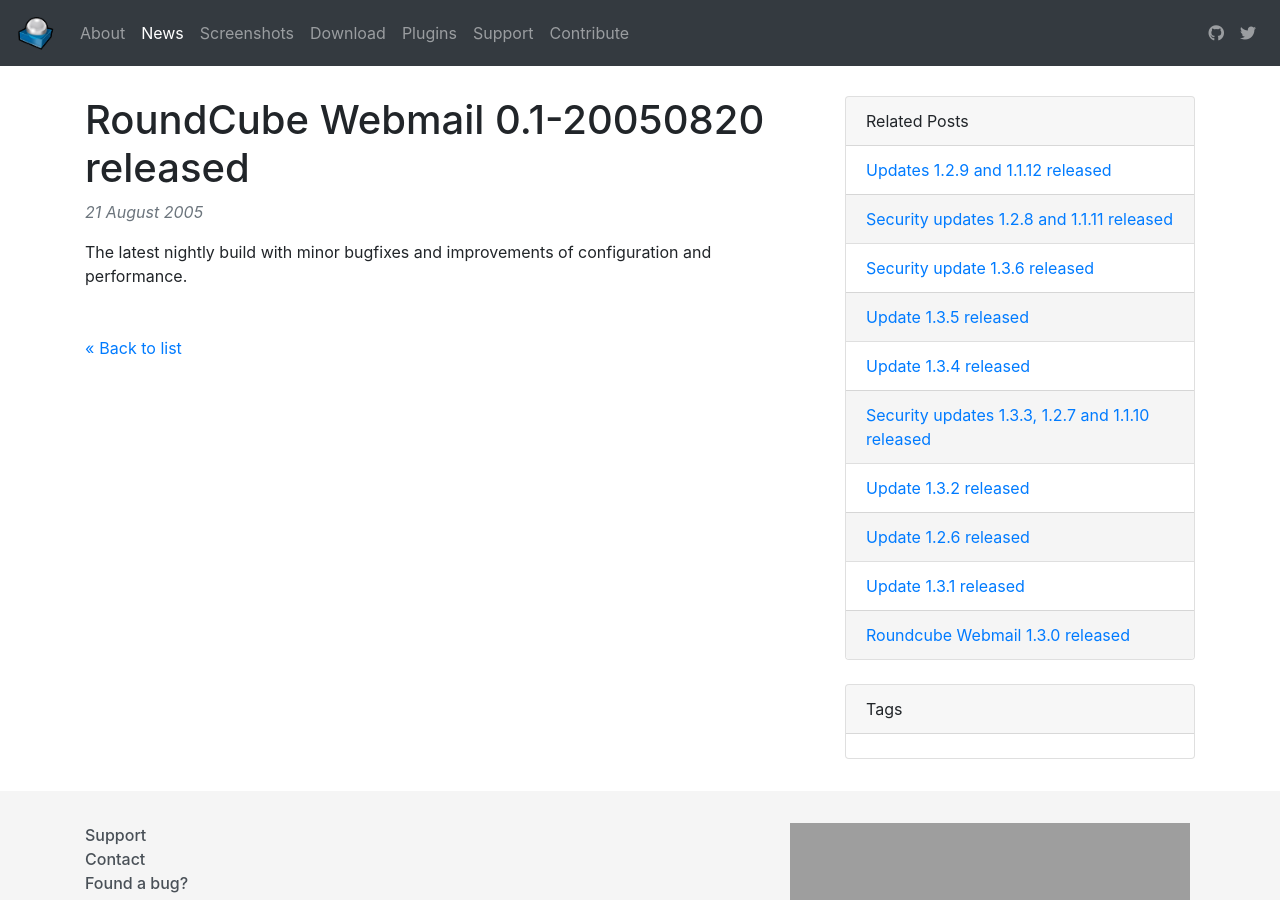
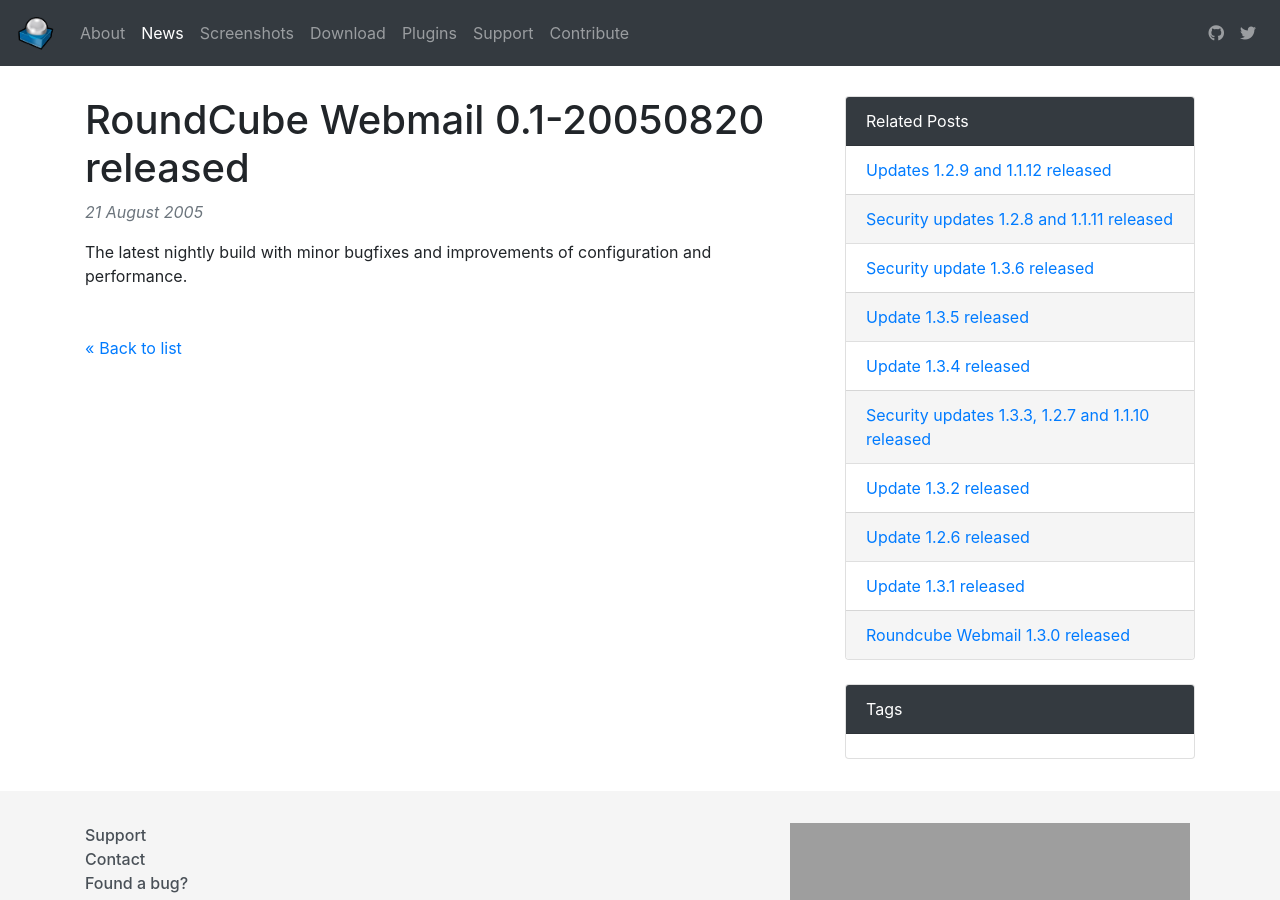
Before and after one commit to roundcube/roundcube.github.com, a Jekyll site: the page built from _posts/2005-08-21-roundcube-webmail-01-20050820-released.md, in a window 1280 px wide and 900 px high. Built offline with Jekyll 4.4.1, drawn with Linux system fonts in a browser that asks for light colours; nearby versions of some CDN libraries; comment, search, counter and statistics services are not loaded; grey boxes are pictures that could not be loaded.

Commit message:
add missing styles in artical layout

```diff
--- a/_layouts/article.html
+++ b/_layouts/article.html
@@ -29,8 +29,8 @@
 
     <div class="col-md-4">
         <div class="card">
-            <div class="card-header">
-                Related Posts
+            <div class="card-header bg-dark">
+                <span class="text-white">Related Posts</span>
             </div>
             <ul class="list-group list-group-flush ul-striped">
                 {% for rel in site.related_posts %}
@@ -42,8 +42,8 @@
         <br />
 
         <div class="card">
-            <div class="card-header">
-                Tags
+            <div class="card-header bg-dark">
+                <span class="text-white">Tags</span>
             </div>
             <ul class="tags">
                 {% for tag in page.tags %}
```
